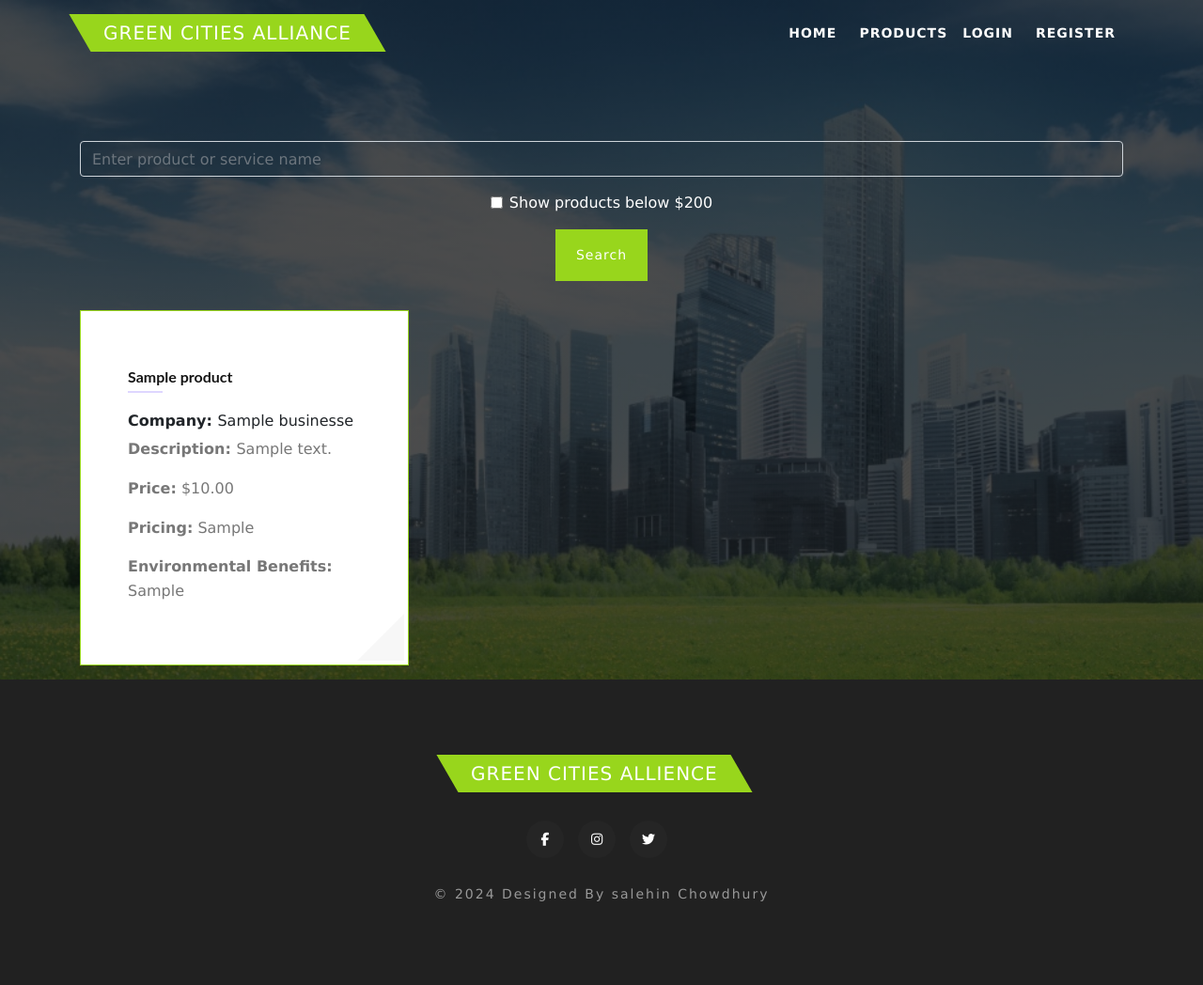
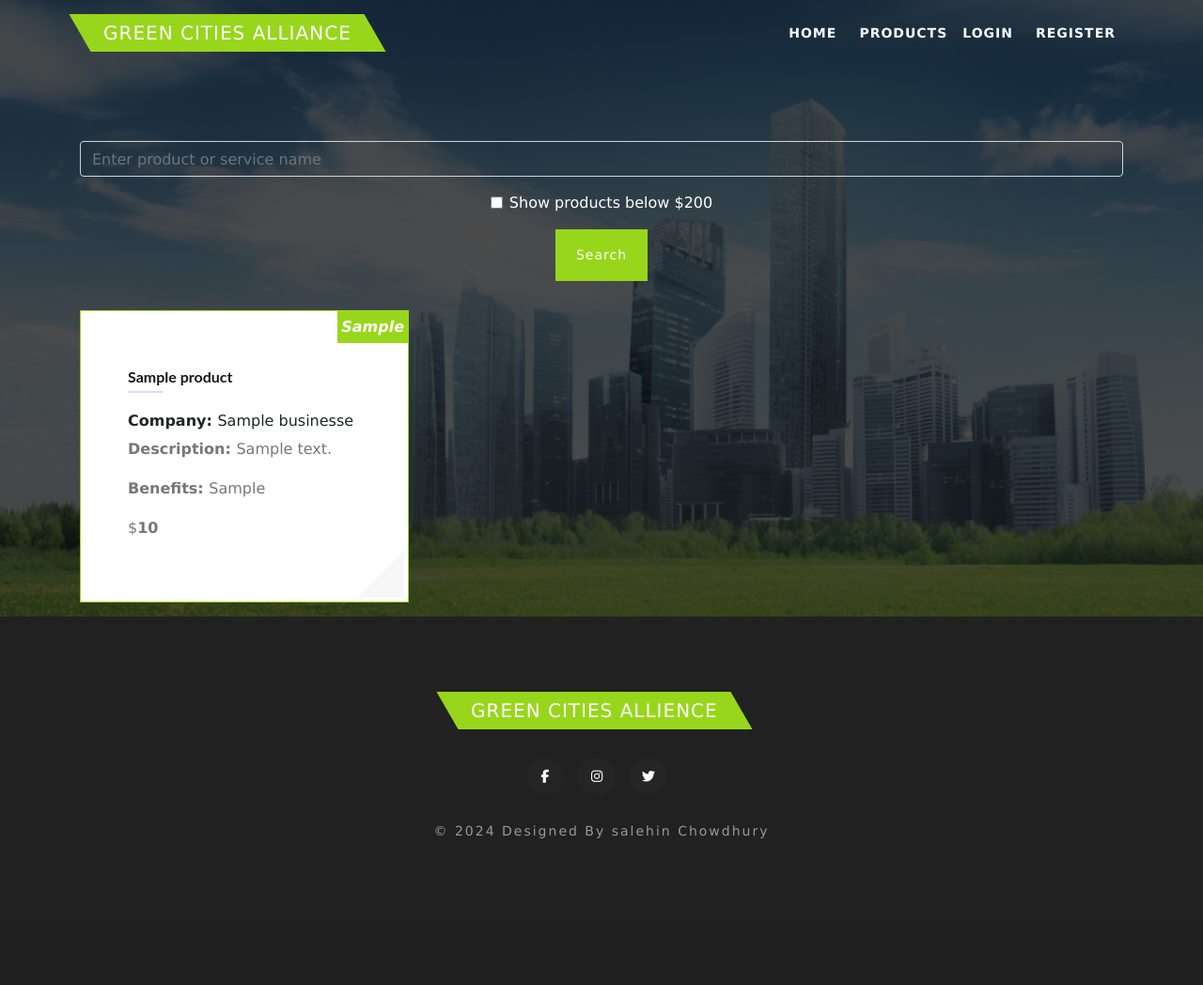
Before and after one commit to aamsalehin/greenaliance, a PHP site: page /search.php in a window 1280 px wide. Shown: the whole page at 94% size. After the commit the page ends 892 px from the top, so only its background shows below. Run offline with PHP 8.4, Linux system fonts and the light colour scheme; tables that the repository leaves empty or names only in its code hold one stand-in row (values such as "Sample post"); some libraries are stand-ins or nearby versions.

Commit message:
search and css modified

```diff
--- a/css/style.css
+++ b/css/style.css
@@ -458,4 +458,24 @@ span, a{
  }
  #searchTerm{
 	background-color:transparent;
+	color: white;
  }
+ #searchTerm:focus{
+	color: white;
+ }
+
+ .pricing{
+	position: absolute;
+	top: 0;
+	right: 0;
+	padding: 4px;
+	background-color:#98d61c;
+	color: white;
+	font-style: italic;
+	font-weight: 700;
+ }
+ .btn-cs{
+	border: none!important;
+	background-color: #fff !important;
+	color: #98d61c!important;;
+ }
--- a/search.php
+++ b/search.php
@@ -84,10 +84,9 @@ if ($result->num_rows > 0) {
         echo '<h4 class="box_title mb-20">'. htmlspecialchars($row["productName"]) .'</h4>';
         echo '<h6><b>Company: </b>'. htmlspecialchars($row["businessName"]) .'</h6>';
         echo '<p> <b>Description: </b>'. htmlspecialchars($row["description"]) .'</p>';
-        echo '<p> <b>Price:</b> $' . number_format($row["price"], 2) . '</p>';
-        echo '<p><b>Pricing:</b> ' . $row["pricing"] . '</p>';
-        echo '<p> <b>Environmental Benefits: </b>' . htmlspecialchars($row["environmentalBenefits"]) . '</p>';
-
+        echo '<p class="pricing"><b></b> ' . $row["pricing"] . '</p>';
+        echo '<p> <b>Benefits: </b>' . htmlspecialchars($row["environmentalBenefits"]) . '</p>';
+        echo '<p>  $<b>' . number_format($row["price"], 0) . '</b></p>';
         echo '</div>';
         echo '</div>';
         echo '</div>';
```
Also changed, not shown: index.php (+3 -4 lines), products.php (+3 -4 lines), voting.php (+14 -10 lines).
